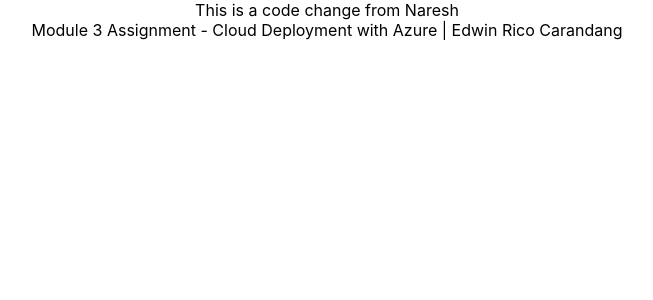
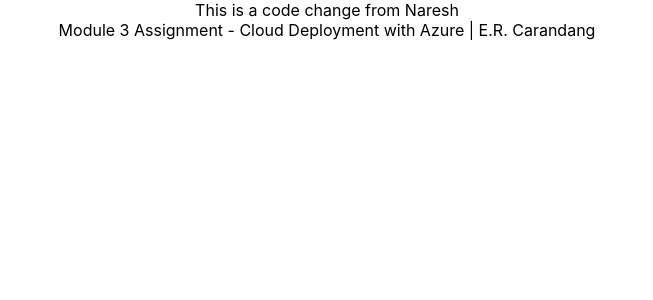
Before and after one commit to TJlarry/Demo-CICD, a React (Create React App) app: page / in a window 1280 px wide. Shown: the top 300 px of the page, without its empty margins (313-966 px from the left). Built offline with nearby package versions, Linux system fonts and the light colour scheme.

Commit message:
Updated comments by Edwin

```diff
--- a/src/App.js
+++ b/src/App.js
@@ -5,7 +5,7 @@ function App() {
   return (
     <div className="App">
       <div>This is a code change from Naresh</div>
-      <div>Module 3 Assignment - Cloud Deployment with Azure | Edwin Rico Carandang</div>
+      <div>Module 3 Assignment - Cloud Deployment with Azure | E.R. Carandang</div>
     </div>
   );
 }
```
